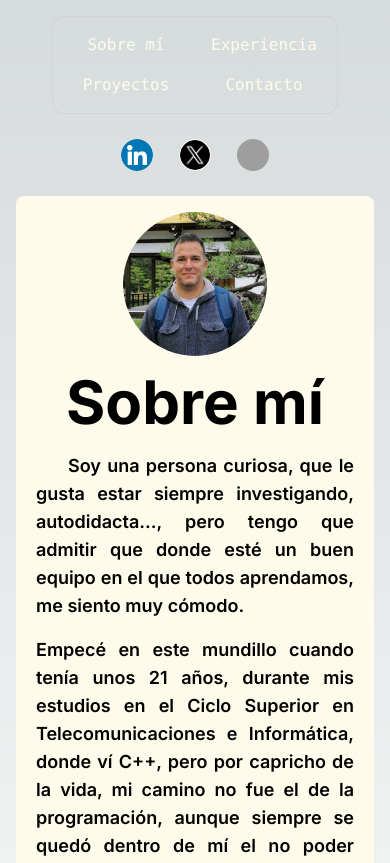
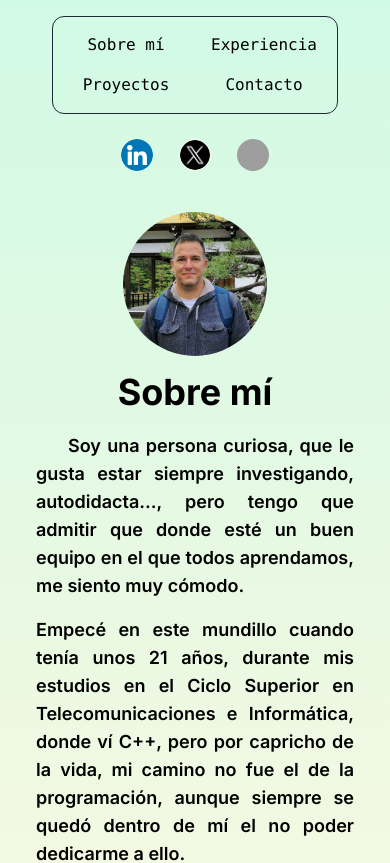
Before and after one commit to Oiranca/oiranca-web, a Next.js app: page / in a window 390 px wide. Shown: the top 863 px of the page. Built offline with nearby package versions, Linux system fonts and the light colour scheme; grey boxes are pictures that could not be loaded.

Commit message:
new style for the about me and the navbar component

```diff
--- a/src/app/components/About-Me/AboutMe.tsx
+++ b/src/app/components/About-Me/AboutMe.tsx
@@ -2,14 +2,14 @@ export const AboutMe = () => {
   return (
     <div
       id='about'
-      className='grid grid-flow-row auto-rows-max justify-items-center content-evenly p-2 bg-amber-50 rounded-lg text-black text-lg md:text-xl lg:grid-cols-aboutMe-lg 2xl:w-11/12 3xl:w-2/3 '
+      className='grid grid-flow-row auto-rows-max justify-items-center content-evenly p-2 text-black text-lg md:text-xl lg:grid-cols-aboutMe-lg 2xl:w-11/12 3xl:w-2/3 '
     >
       <img
         className='order-1 lg:order-2 rounded-full w-40 h-40 md:w-18 md:h-18 lg:rounded-[4rem] lg:mt-6 lg:w-auto lg:h-auto lg:max-w-[300px] xl:mt-2 p-2'
         src='/img/about-me/profile.png'
         alt='Link a mi perfil de LinkedIn'
       />
-      <h1 className='order-2 lg:order-1 lg:col-span-full text-6xl font-bold p-2'>
+      <h1 className='order-2 text-4xl font-bold p-2 lg:order-1 lg:col-span-full lg:text-6xl'>
         Sobre mí
       </h1>
       <section className='order-3 flex flex-col font-semibold text-md text-justify p-1'>
--- a/src/app/components/navbar/navbar.tsx
+++ b/src/app/components/navbar/navbar.tsx
@@ -3,7 +3,7 @@ import { SocialNetworks } from './components/Social-Networks/SocialNetworks';
 export const Navbar = () => {
   return (
     <nav className='flex flex-col items-center'>
-      <ul className='w-full font-mono text-amber-50 grid grid-cols-2 grid-rows-2 justify-items-center content-around gap-x-4 gap-y-2 p-3 border border-gray-300 rounded-xl sm:text-xl md:text-2xl sm:grid-cols-4 sm:grid-rows-1 lg:grid-cols-4 lg:grid-rows-1 lg:text-3xl lg:w-fit'>
+      <ul className='w-full font-mono text-black grid grid-cols-2 grid-rows-2 justify-items-center content-around gap-x-4 gap-y-2 p-3 border border-gray-800 rounded-xl sm:text-xl md:text-2xl sm:grid-cols-4 sm:grid-rows-1 lg:grid-cols-4 lg:grid-rows-1 lg:text-3xl lg:w-fit'>
         <li className='w-fit transition-shadow ease-in-out duration-0 rounded-3xl px-2 py-1 hover:duration-500 hover:shadow-navShadow'>
           <a href='#about'>Sobre mí</a>
         </li>
--- a/src/app/globals.css
+++ b/src/app/globals.css
@@ -3,31 +3,27 @@
 @tailwind utilities;
 
 :root {
-  --foreground-rgb: 0, 0, 0;
-  --background-start-rgb: 214, 219, 220;
-  --background-end-rgb: 255, 255, 255;
+    --foreground-rgb: 0, 0, 0;
+    --background-start-rgb: RGB(209, 250, 229);
+    --background-end-rgb: RGB(209, 250, 229);
+
 }
 
-@media (prefers-color-scheme: dark) {
-  :root {
-    --foreground-rgb: 255, 255, 255;
-    --background-start-rgb: 0, 0, 0;
-    --background-end-rgb: 0, 0, 0;
-  }
-}
+/*@media (prefers-color-scheme: dark) {*/
+/*    :root {*/
+/*        --foreground-rgb: 255, 255, 255;*/
+/*        --background-start-rgb: 0, 0, 0;*/
+/*        --background-end-rgb: 0, 0, 0;*/
+/*    }*/
+/*}*/
 
 body {
-  color: rgb(var(--foreground-rgb));
-  background: linear-gradient(
-      to bottom,
-      transparent,
-      rgb(var(--background-end-rgb))
-    )
-    rgb(var(--background-start-rgb));
+    background: rgb(255,248,225);
+    background: linear-gradient(0deg, rgba(255,248,225,1) 15%, rgba(209,250,229,1) 100%);
 }
 
 @layer utilities {
-  .text-balance {
-    text-wrap: balance;
-  }
+    .text-balance {
+        text-wrap: balance;
+    }
 }
--- a/tailwind.config.ts
+++ b/tailwind.config.ts
@@ -14,7 +14,7 @@ const config: Config = {
           'conic-gradient(from 180deg at 50% 50%, var(--tw-gradient-stops))',
       },
       boxShadow: {
-        navShadow: '0px 0px 10px #fdfdfd',
+        navShadow: '0px 0px 10px #3E5B46',
       },
       gridTemplateColumns: { 'aboutMe-lg': 'auto,1fr' },
       screens: { '3xl': '1920px' },
```
